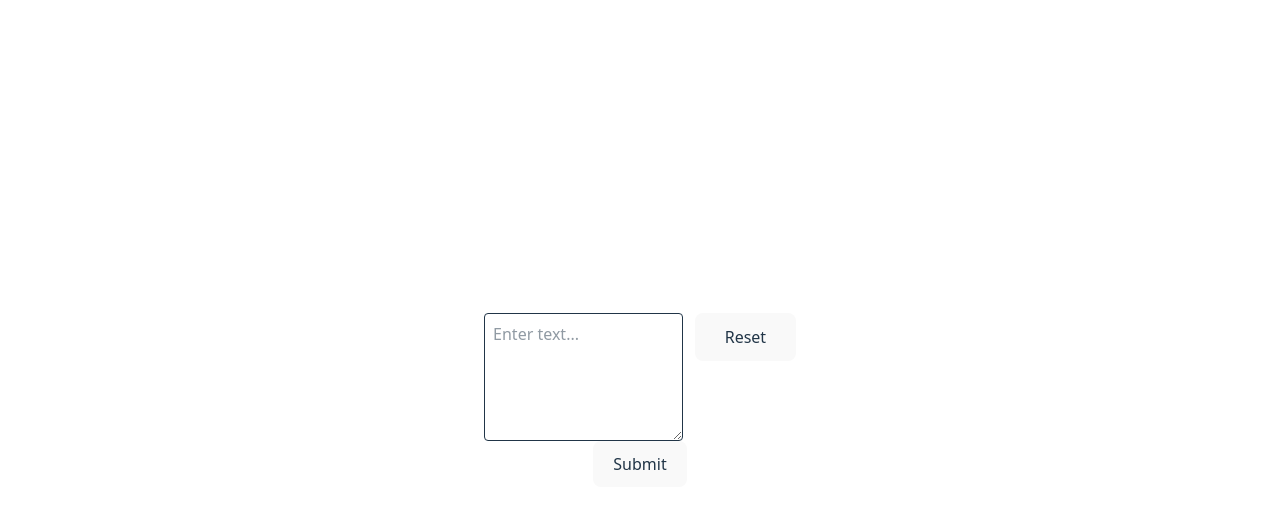
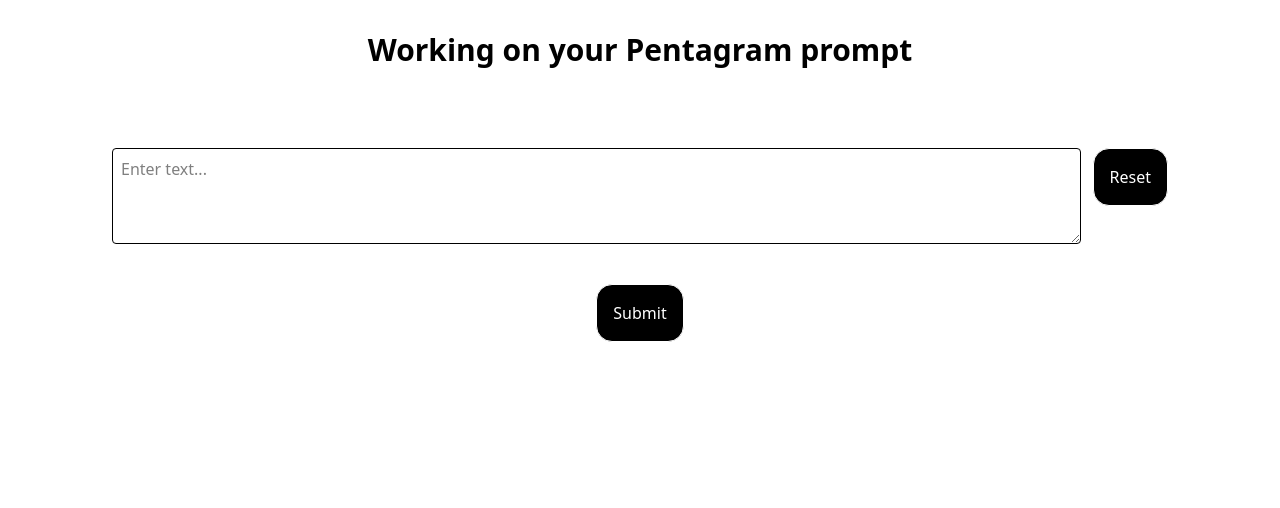
Before and after one commit to chingu-voyages/V54-tier1-team-01, a React (Vite) app in the folder client/: page / in a window 1280 px wide. Shown: the top 508 px of the page. Built offline with nearby package versions, Linux system fonts and the light colour scheme.

Commit message:
Add basic style for Input section components

```diff
--- a/client/src/components/InputArea.jsx
+++ b/client/src/components/InputArea.jsx
@@ -2,7 +2,7 @@
 export default function InputArea() {
   return (
     <textarea
-      className='w-2/3 h-32 p-2 border rounded'
+      className='w-full h-24 p-2 border rounded'
       placeholder='Enter text...'
     />
   );
--- a/client/src/components/InputAreaBlock.jsx
+++ b/client/src/components/InputAreaBlock.jsx
@@ -4,7 +4,7 @@ import Input from "./InputArea";
 /* Contains a field for entering a search query and button for clearing text */
 export default function InputAreaBlock() {
   return (
-    <div className='flex justify-start gap-3'>
+    <div className='flex flex-col sm:flex-row items-start gap-3 pb-10'>
       <Input />
       <Button />
     </div>
--- a/client/src/components/InputSection.jsx
+++ b/client/src/components/InputSection.jsx
@@ -3,9 +3,16 @@ import InputAreaBlock from "./InputAreaBlock";
 /*Section 1*/
 export default function InputSection() {
   return (
-    <form action='submit'>
-      <InputAreaBlock />
-      <button>Submit</button>
-    </form>
+    <>
+      <h2 className='text-xl md:text-3xl font-bold'>
+        Working on your Pentagram prompt
+      </h2>
+      <form className='p-10 md:p-20'>
+        <InputAreaBlock />
+        <button className='p-4 border rounded-2xl bg-black text-white duration-300 ease-in-out hover:bg-white hover:text-black hover:cursor-pointer'>
+          Submit
+        </button>
+      </form>
+    </>
   );
 }
--- a/client/src/components/ResetButton.jsx
+++ b/client/src/components/ResetButton.jsx
@@ -1,7 +1,10 @@
 /* Button to clear the entered text */
 export default function ResetButton() {
   return (
-    <button type='button' className='w-1/3 h-12'>
+    <button
+      type='button'
+      className='p-4 border rounded-2xl bg-black text-white duration-300 ease-in-out hover:bg-white hover:text-black hover:cursor-pointer'
+    >
       Reset
     </button>
   );
--- a/client/src/index.css
+++ b/client/src/index.css
@@ -1,5 +1,5 @@
 @import "tailwindcss";
-
+/*
 :root {
   font-family: system-ui, Avenir, Helvetica, Arial, sans-serif;
   line-height: 1.5;
@@ -67,4 +67,4 @@ button:focus-visible {
   button {
     background-color: #f9f9f9;
   }
-}
+}*/
```
